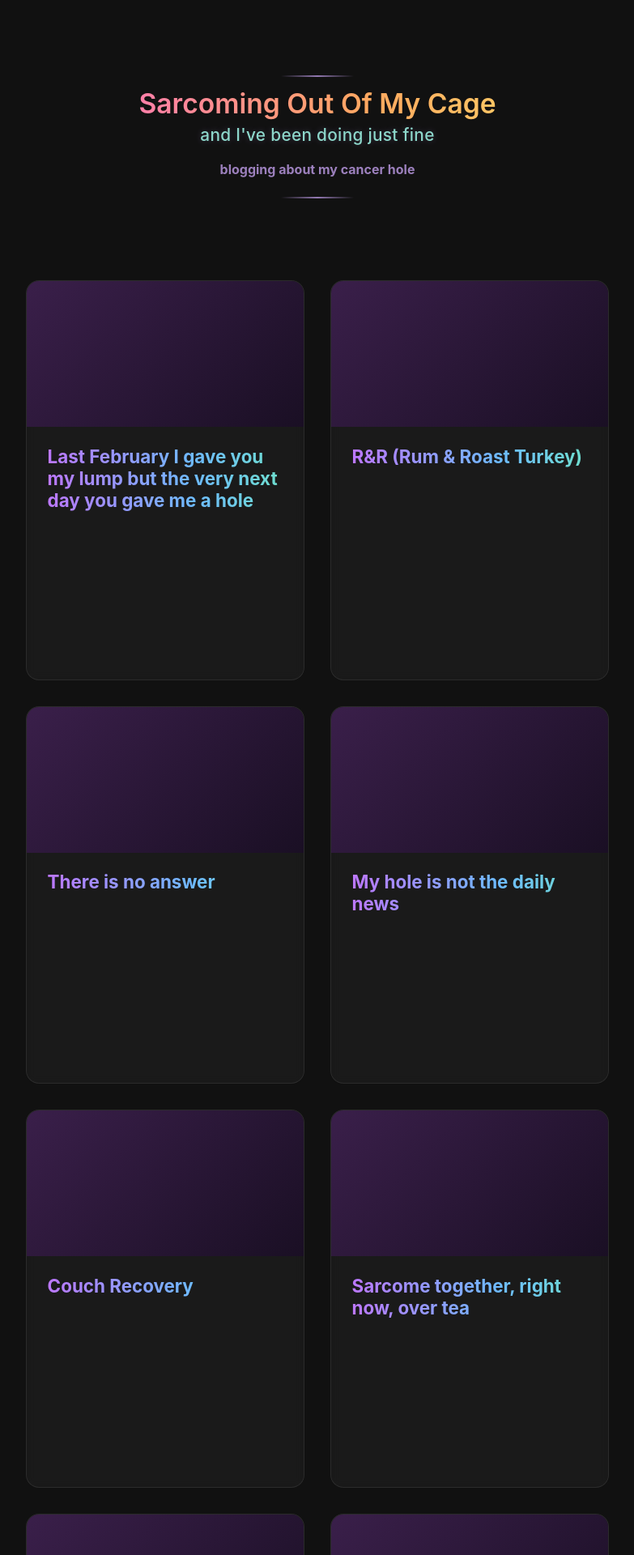
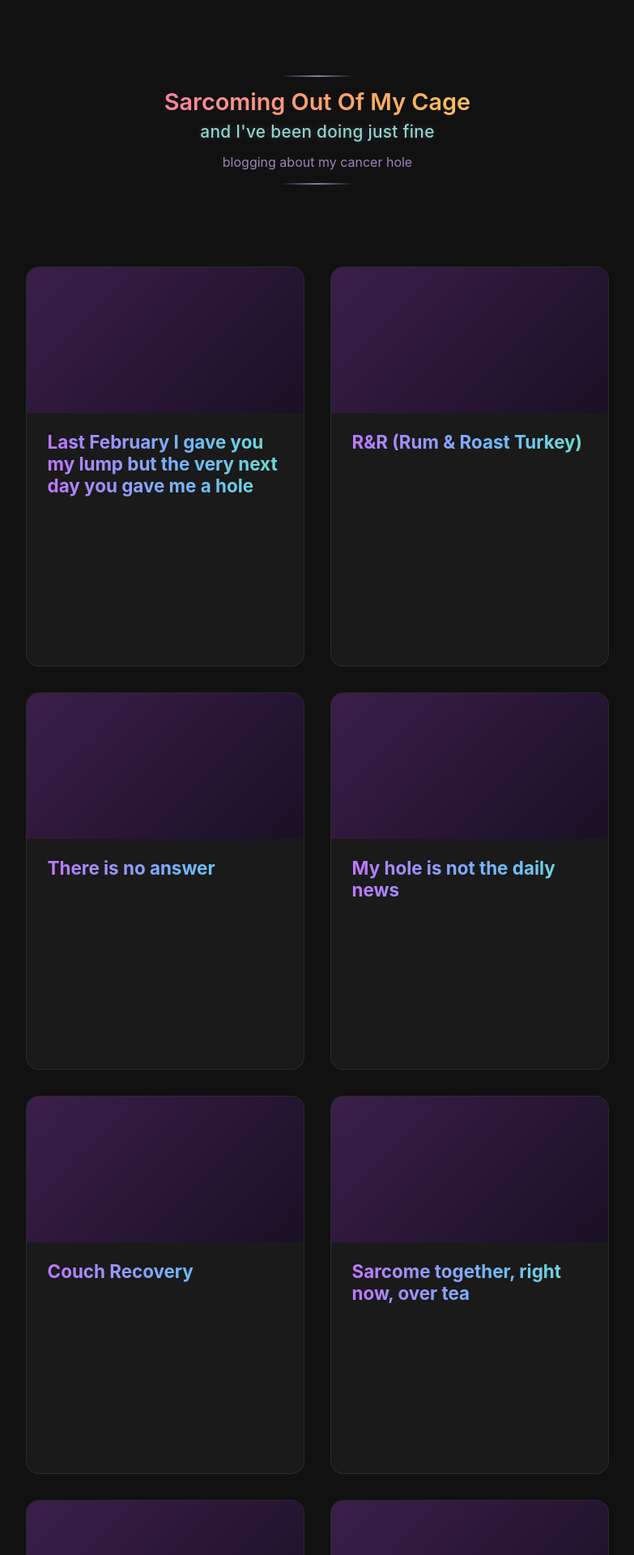
Before and after one commit to Marmitewarlock/suzal, a Jekyll site: the page built from blog.md, in a window 1280 px wide. Shown: the top 1920 px of the page at 81% size, without its empty margins (248-1031 px from the left). Built offline with Jekyll 4.4.1, drawn with Linux system fonts in a browser that asks for light colours.

Commit message:
Update royal-velvet.css

```diff
--- a/assets/css/royal-velvet.css
+++ b/assets/css/royal-velvet.css
@@ -165,58 +165,7 @@ ol {
 .callout[data-callout="info"]    { --text-accent: var(--teal); }
 
 /*──────────────────────────────────────────────
-  Royal Velvet — Corrected Header Overrides
-──────────────────────────────────────────────*/
-
-.rv-blog-header.royal-crest {
-  text-align: center;
-  padding: 3rem 1rem 2.5rem;
-  margin-bottom: 3rem;
-}
-
-.crest-line {
-  width: 90px;
-  height: 2px;
-  margin: 0.8rem auto;
-  background: linear-gradient(90deg, transparent, var(--lavender), transparent);
-  opacity: 0.7;
-}
-
-/* Title — force override gradient H1 */
-.rv-blog-header .rv-blog-title {
-  font-size: 2.1rem !important;
-  margin: 0.2rem 0 0.2rem !important;
-  font-weight: 600;
-  line-height: 1.2 !important;
-}
-
-/* Subtitle — distinct, brighter */
-.rv-blog-subtitle {
-  margin-top: 0.4rem;
-  font-size: 1.3rem;
-  font-weight: 500;
-  color: var(--lavender);
-  opacity: 0.95;
-  letter-spacing: 0.3px;
-  text-shadow: 0 0 10px rgba(203, 166, 247, 0.25);
-}
-
-/* Description — softer, smaller */
-.rv-blog-description {
-  margin-top: 0.9rem;
-  font-size: 1rem;
-  line-height: 1.6;
-  max-width: 60ch;
-  margin-left: auto;
-  margin-right: auto;
-  color: var(--text-muted);
-  opacity: 0.75;
-}
-
-
-
-/*──────────────────────────────────────────────
-  POST GRID + CARDS
+  Post Grid + Cards
 ──────────────────────────────────────────────*/
 
 .post-grid {
@@ -240,7 +189,6 @@ ol {
   border-color: rgba(255, 255, 255, 0.18);
 }
 
-/* Thumbnail */
 .post-card-thumb {
   height: 180px;
   background-size: cover;
@@ -251,7 +199,6 @@ ol {
   background: linear-gradient(135deg, #3a1f4a, #1a0f24);
 }
 
-/* Link wrapper */
 .post-card-link {
   display: block;
   padding: 1.4rem 1.6rem 1.6rem;
@@ -259,7 +206,6 @@ ol {
   text-decoration: none;
 }
 
-/* Title */
 .post-card-title {
   font-size: 1.4rem;
   margin: 0 0 0.6rem;
@@ -267,7 +213,6 @@ ol {
   color: #f3eaff;
 }
 
-/* Meta */
 .post-card-meta {
   display: flex;
   gap: 1rem;
@@ -280,7 +225,6 @@ ol {
   font-style: italic;
 }
 
-/* Excerpt */
 .post-card-excerpt {
   font-size: 1rem;
   line-height: 1.55;
@@ -288,7 +232,56 @@ ol {
 }
 
 /*──────────────────────────────────────────────
-  Global Hard Override
+  Royal Velvet — Blog Header (H1 / H2 / H4)
+──────────────────────────────────────────────*/
+
+.rv-blog-header.royal-crest {
+  text-align: center;
+  padding: 3rem 1rem 2.5rem;
+  margin-bottom: 3rem;
+}
+
+.crest-line {
+  width: 90px;
+  height: 2px;
+  margin: 0.8rem auto;
+  background: linear-gradient(90deg, transparent, var(--lavender), transparent);
+  opacity: 0.7;
+}
+
+/* H1 — Blog Title */
+.rv-blog-header h1.rv-blog-title {
+  font-size: 1.8rem !important;
+  margin: 0.2rem 0 0.4rem !important;
+  line-height: 1.25 !important;
+  font-weight: 600;
+}
+
+/* H2 — Subtitle */
+.rv-blog-header h2.rv-blog-subtitle {
+  font-size: 1.3rem;
+  font-weight: 500;
+  color: var(--lavender);
+  opacity: 0.95;
+  letter-spacing: 0.3px;
+  margin-top: 0.4rem;
+  margin-bottom: 0.2rem;
+  text-shadow: 0 0 10px rgba(203, 166, 247, 0.25);
+}
+
+/* H4 — Description */
+.rv-blog-header h4.rv-blog-description {
+  font-size: 1rem;
+  font-weight: 400;
+  line-height: 1.6;
+  max-width: 60ch;
+  margin: 0.8rem auto 0;
+  color: var(--text-muted);
+  opacity: 0.75;
+}
+
+/*──────────────────────────────────────────────
+  Global Override
 ──────────────────────────────────────────────*/
 
 body.theme-dark * {
```
